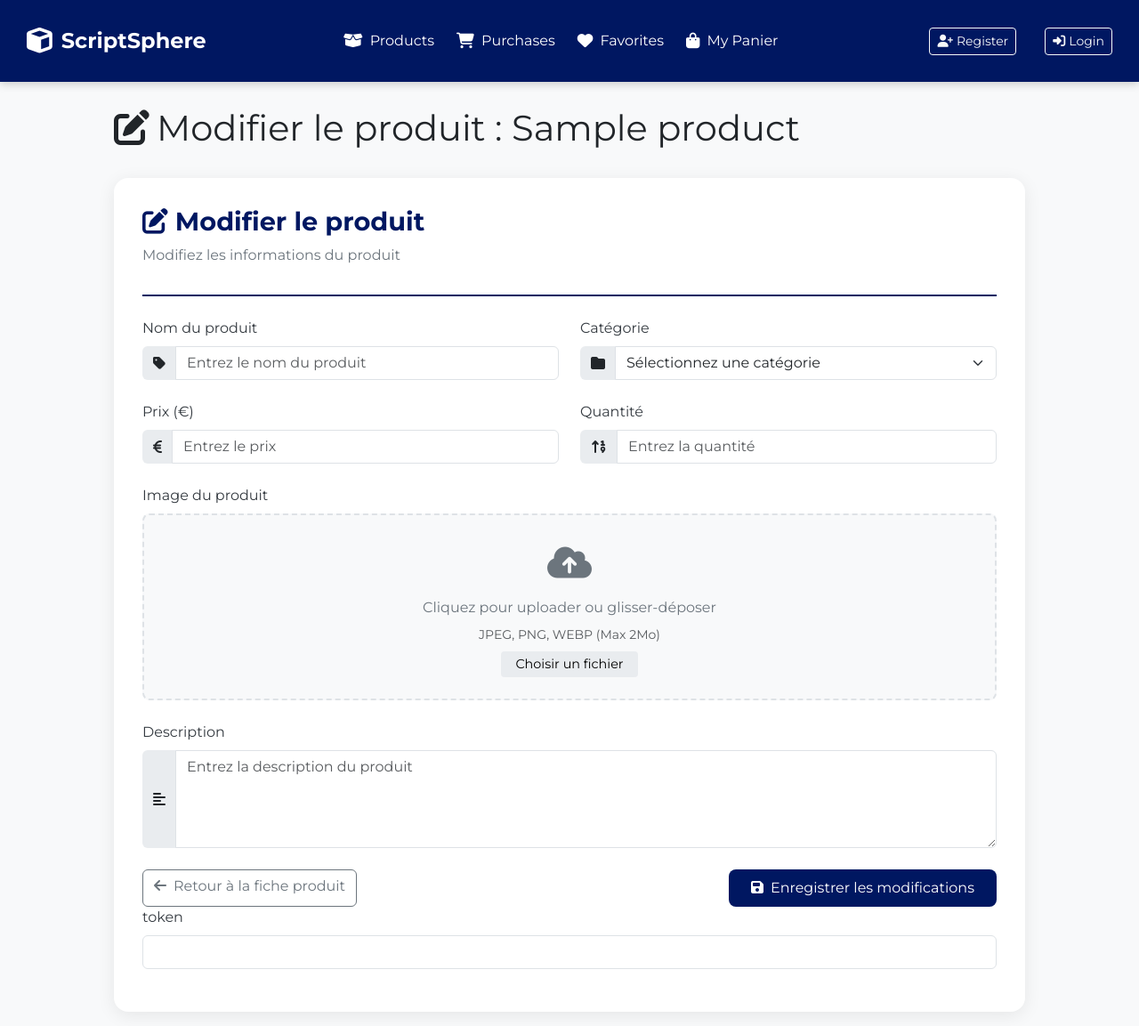
After one commit to AmrDroid-git/e-commerce-website, a Symfony app: template templates/product/edit.html.twig in a window 1280 px wide. The commit adds this page. Shown: the whole page at 89% size. Run offline with Twig, Linux system fonts and the light colour scheme; the template is opened without the code that fills it: most values are stand-ins (such as "Sample title", 1, 10 or a date in 2020); form fields are guessed from the names that the template uses; some libraries are stand-ins or nearby versions.

Commit message:
ajout de modification pour admin

```diff
--- /dev/null
+++ b/templates/product/edit.html.twig
@@ -0,0 +1,252 @@
+{# templates/product/edit.html.twig #}
+
+{% extends 'base.html.twig' %}
+
+{% block title %}Modifier le produit - {{ product.name }}{% endblock %}
+
+{% block stylesheets %}
+    {{ parent() }}
+    <link href="https://cdn.jsdelivr.net/npm/bootstrap@5.3.0-alpha1/dist/css/bootstrap.min.css" rel="stylesheet">
+    <link rel="stylesheet" href="https://cdnjs.cloudflare.com/ajax/libs/font-awesome/6.4.0/css/all.min.css">
+    <link href="https://fonts.googleapis.com/css2?family=Montserrat:wght@400;700&display=swap" rel="stylesheet">
+    <style>
+        body { background: #f8f9fa; }
+        #dashboardContent { max-width: 80%; margin: 0 auto; padding: 1rem 0; }
+        .form-card { background: white; border-radius: 16px; box-shadow: 0 4px 20px rgba(0,0,0,0.08); padding: 2rem; }
+        .form-header { border-bottom: 2px solid #001761; padding-bottom: 1rem; margin-bottom: 1.5rem; }
+        .form-header h1 { font-family: 'Montserrat', sans-serif; font-size: 1.8rem; font-weight: 700; color: #001761; }
+        .form-header p { color: #6c757d; }
+        .btn-custom { background-color: #001761; color: #fff; border-radius: 8px; padding: 0.5rem 1.5rem; }
+        .btn-custom:hover { background-color: #001140; }
+        .form-control:focus, .form-select:focus { border-color: #001761; box-shadow: 0 0 0 0.2rem rgba(0,23,97,.25); }
+        .input-group-text { background: #e9ecef; border: none; }
+        .form-label { font-weight: 500; color: #343a40; }
+        .form-image-preview {
+            max-width: 200px;
+            max-height: 200px;
+            border: 1px dashed #ddd;
+            border-radius: 8px;
+            padding: 8px;
+            margin-top: 0.5rem;
+            display: none;
+            object-fit: cover;
+        }
+        .file-upload-container {
+            border: 2px dashed #dee2e6;
+            border-radius: 8px;
+            padding: 1.5rem;
+            text-align: center;
+            background: #f8f9fa;
+            cursor: pointer;
+            transition: all 0.3s;
+        }
+        .file-upload-container:hover {
+            border-color: #001761;
+            background: #f0f5ff;
+        }
+        .file-upload-icon {
+            font-size: 2.5rem;
+            color: #6c757d;
+            margin-bottom: 0.5rem;
+        }
+        .file-upload-text {
+            color: #6c757d;
+            margin-bottom: 0.5rem;
+        }
+        .file-upload-btn {
+            background: #e9ecef;
+            border: none;
+            padding: 0.25rem 1rem;
+            border-radius: 4px;
+            font-size: 0.9rem;
+        }
+    </style>
+{% endblock %}
+
+{% block body %}
+    <div class="container-fluid" id="dashboardContent">
+        <br />
+        <div class="d-flex align-items-center justify-content-between mb-4">
+            <h1 class="page-header"><i class="fas fa-edit me-2"></i>Modifier le produit : {{ product.name }}</h1>
+        </div>
+
+        <div class="form-card">
+            <div class="form-header">
+                <h1><i class="fas fa-edit me-2"></i>Modifier le produit</h1>
+                <p>Modifiez les informations du produit</p>
+            </div>
+
+            {{ form_start(form) }}
+            <div class="row">
+                <div class="col-md-6">
+                    <div class="mb-4">
+                        <label class="form-label" for="{{ form.name.vars.id }}">Nom du produit</label>
+                        <div class="input-group">
+                            <span class="input-group-text"><i class="fas fa-tag"></i></span>
+                            {{ form_widget(form.name, {'attr': {'class': 'form-control', 'placeholder': 'Entrez le nom du produit'}}) }}
+                        </div>
+                        {{ form_errors(form.name) }}
+                    </div>
+                </div>
+
+                <div class="col-md-6">
+                    <div class="mb-4">
+                        <label class="form-label" for="{{ form.category.vars.id }}">Catégorie</label>
+                        <div class="input-group">
+                            <span class="input-group-text"><i class="fas fa-folder"></i></span>
+                            <select name="{{ form.category.vars.full_name }}" id="{{ form.category.vars.id }}" class="form-select">
+                                <option value="">Sélectionnez une catégorie</option>
+                                {% for category in categories %}
+                                    <option value="{{ category.name }}" {{ form.category.vars.value == category.name ? 'selected' : '' }}>
+                                        {{ category.name }}
+                                    </option>
+                                {% endfor %}
+                            </select>
+                        </div>
+                        {{ form_errors(form.category) }}
+                    </div>
+                </div>
+            </div>
+
+            <div class="row">
+                <div class="col-md-6">
+                    <div class="mb-4">
+                        <label class="form-label" for="{{ form.price.vars.id }}">Prix (€)</label>
+                        <div class="input-group">
+                            <span class="input-group-text"><i class="fas fa-euro-sign"></i></span>
+                            {{ form_widget(form.price, {'attr': {'class': 'form-control', 'placeholder': 'Entrez le prix'}}) }}
+                        </div>
+                        {{ form_errors(form.price) }}
+                    </div>
+                </div>
+                <div class="col-md-6">
+                    <div class="mb-4">
+                        <label class="form-label" for="{{ form.quantity.vars.id }}">Quantité</label>
+                        <div class="input-group">
+                            <span class="input-group-text"><i class="fas fa-sort-numeric-up"></i></span>
+                            {{ form_widget(form.quantity, {'attr': {'class': 'form-control', 'placeholder': 'Entrez la quantité'}}) }}
+                        </div>
+                        {{ form_errors(form.quantity) }}
+                    </div>
+                </div>
+            </div>
+
+            <div class="mb-4">
+                <label class="form-label" for="{{ form.imageFile.vars.id }}">Image du produit</label>
+                <div class="file-upload-container" onclick="document.getElementById('{{ form.imageFile.vars.id }}').click()">
+                    <div class="file-upload-icon">
+                        <i class="fas fa-cloud-upload-alt"></i>
+                    </div>
+                    <div class="file-upload-text">
+                        Cliquez pour uploader ou glisser-déposer
+                    </div>
+                    <div class="text-muted small mb-2">
+                        JPEG, PNG, WEBP (Max 2Mo)
+                    </div>
+                    <button type="button" class="file-upload-btn">
+                        Choisir un fichier
+                    </button>
+                </div>
+                {{ form_widget(form.imageFile, {
+                    'attr': {
+                        'class': 'd-none',
+                        'onchange': 'previewImage(this)'
+                    }
+                }) }}
+                {{ form_errors(form.imageFile) }}
+                <img id="imagePreview" class="form-image-preview" alt="Aperçu de l'image">
+            </div>
+
+            <div class="mb-4">
+                <label class="form-label" for="{{ form.description.vars.id }}">Description</label>
+                <div class="input-group">
+                    <span class="input-group-text"><i class="fas fa-align-left"></i></span>
+                    {{ form_widget(form.description, {'attr': {
+                        'class': 'form-control',
+                        'rows': 4,
+                        'placeholder': 'Entrez la description du produit'
+                    }}) }}
+                </div>
+                {{ form_errors(form.description) }}
+            </div>
+
+            <div class="d-flex justify-content-between mt-4">
+                <a href="{{ path('product_show', {'id': product.id}) }}" class="btn btn-outline-secondary">
+                    <i class="fas fa-arrow-left me-2"></i>Retour à la fiche produit
+                </a>
+                <button type="submit" class="btn btn-custom">
+                    <i class="fas fa-save me-2"></i>Enregistrer les modifications
+                </button>
+            </div>
+            {{ form_row(form._token) }}
+
+            {{ form_end(form, {'render_rest': false}) }}
+        </div>
+    </div>
+
+    <script>
+        function previewImage(input) {
+            const preview = document.getElementById('imagePreview');
+            if (input.files && input.files[0]) {
+                const reader = new FileReader();
+                reader.onload = function(e) {
+                    preview.style.display = 'block';
+                    preview.src = e.target.result;
+                }
+                reader.readAsDataURL(input.files[0]);
+                const container = document.querySelector('.file-upload-container');
+                container.querySelector('.file-upload-text').textContent = input.files[0].name;
+                container.querySelector('.file-upload-icon').innerHTML = '<i class="fas fa-file-image"></i>';
+            } else {
+                preview.style.display = 'none';
+                preview.src = '';
+            }
+        }
+
+        document.addEventListener('DOMContentLoaded', function() {
+            const dropArea = document.querySelector('.file-upload-container');
+
+            ['dragenter', 'dragover', 'dragleave', 'drop'].forEach(eventName => {
+                dropArea.addEventListener(eventName, preventDefaults, false);
+            });
+
+            function preventDefaults(e) {
+                e.preventDefault();
+                e.stopPropagation();
+            }
+
+            ['dragenter', 'dragover'].forEach(eventName => {
+                dropArea.addEventListener(eventName, highlight, false);
+            });
+
+            ['dragleave', 'drop'].forEach(eventName => {
+                dropArea.addEventListener(eventName, unhighlight, false);
+            });
+
+            function highlight() {
+                dropArea.style.borderColor = '#001761';
+                dropArea.style.backgroundColor = '#e6f0ff';
+            }
+
+            function unhighlight() {
+                dropArea.style.borderColor = '#dee2e6';
+                dropArea.style.backgroundColor = '#f8f9fa';
+            }
+
+            dropArea.addEventListener('drop', handleDrop, false);
+
+            function handleDrop(e) {
+                const dt = e.dataTransfer;
+                const files = dt.files;
+                const input = document.getElementById('{{ form.imageFile.vars.id }}');
+
+                if (files.length) {
+                    input.files = files;
+                    previewImage(input);
+                }
+            }
+        });
+    </script>
+{% endblock %}
+
+{% block developpers %}{% endblock %}
--- a/templates/product/show.html.twig
+++ b/templates/product/show.html.twig
@@ -15,6 +15,7 @@
             --text: #333;
             --border: #9ec5e6;
         }
+
 
         body {
             background-color: #f8fafc;
@@ -184,6 +185,10 @@
                                 <i class="bi bi-trash"></i> Delete Product
                             </button>
                         </form>
+                        <a href="{{ path('admin_product_edit', {'id': product.id}) }}" class="btn btn-sm btn-outline-primary me-2">
+                            <i class="btn btn-sm btn-edit mb-1"></i> Modifier le produit
+                        </a>
+
                     {% endif %}
 
 
```
Also changed, not shown: src/Controller/ProductController.php (+32 -2 lines), public/uploads/products/b-6839c2e6275df.jpg (added), public/uploads/products/e-6839c50fe07fb.jpg (added), public/uploads/products/i-6839c58cbb2d6.jpg (added), public/uploads/products/k-6839c2a01e991.jpg (added), public/uploads/products/lol-6839c32b2e579.jpg (added), public/uploads/products/por-6839c200277ab.jpg (added), public/uploads/products/tr-6839c1b04a593.jpg (added), var/data.db.
